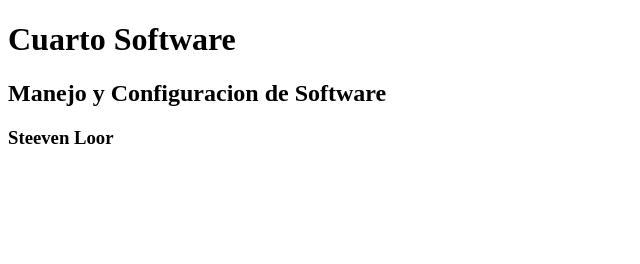
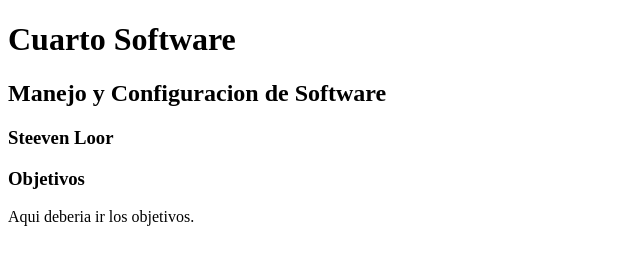
Before and after one commit to Mr-Dark65/gitHub, a plain HTML site: page index.html in a window 1280 px wide. Shown: the whole page, without its empty margins (0-640 px from the left). Drawn offline with Linux system fonts and the light colour scheme.

Commit message:
Se agrego los objetivos

```diff
--- a/index.html
+++ b/index.html
@@ -11,5 +11,8 @@
     <h2>Manejo y Configuracion de Software</h2>
     <h3>Steeven Loor</h3>
 
+    <h3>Objetivos</h3>
+    <p>Aqui deberia ir los objetivos.</p>
+
 </body>
 </html>
```
